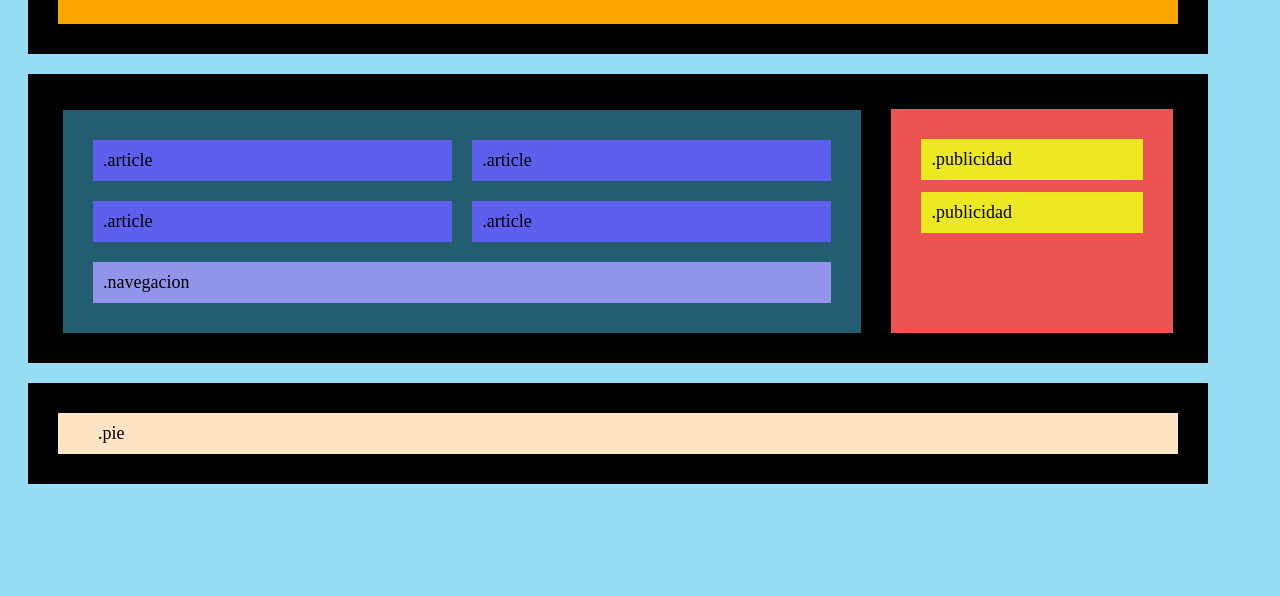
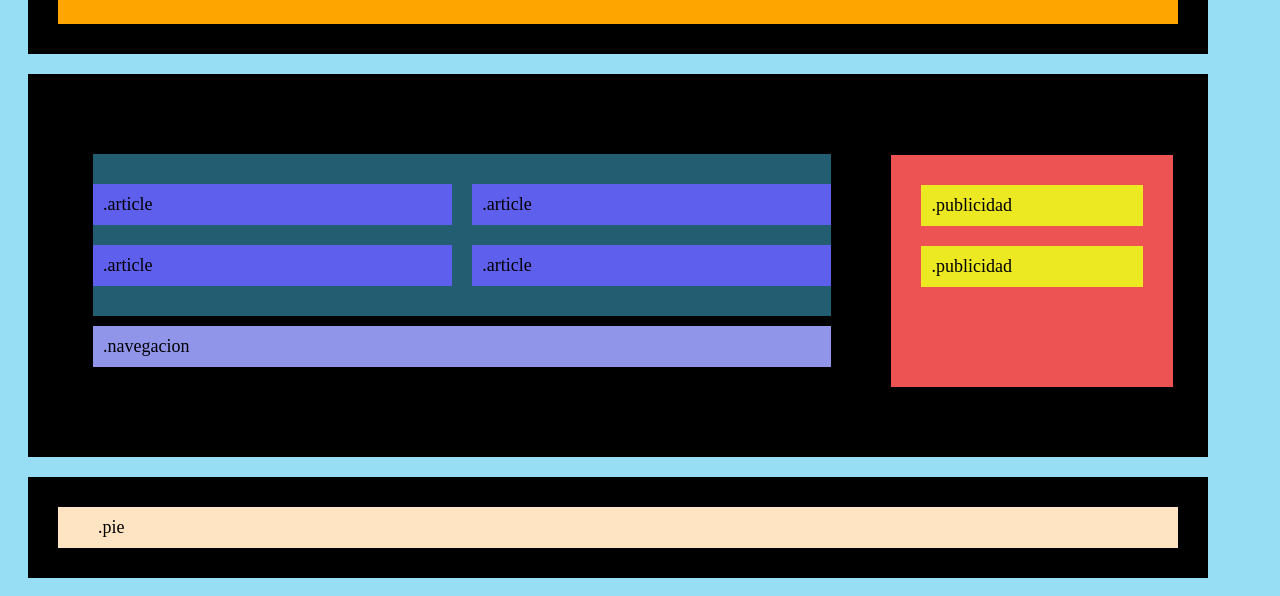
Before and after one commit to hochochochoc/sprint1.1_css_flex, a plain HTML site: page index.html in a window 1280 px wide. Shown: the part 287-883 px from the top of the page. Before the commit the page ends 800 px from the top, so only its background shows below. Drawn offline with Linux system fonts and the light colour scheme.

Commit message:
Update index.html

```diff
--- a/index.html
+++ b/index.html
@@ -29,9 +29,9 @@
         </div>
 
         <div class="container-black middle-section">
-            <div class="container width-100 margin-top-20">
-                <div class="container margin-minus-20 background_cont">
-                    <div class="container-articles margin-minus-20 ">
+            <div class="container">
+                <div class="container margin-articles background-cont">
+                    <div class="container-articles margin-articles ">
                         <div class="container-article-pair margin-left articles-left">
                             <div class="item blue">
                                 <p class="font-small ">.article</p>
@@ -55,8 +55,8 @@
                     </div>
                 </div>
             </div>
-            <div class="container red margin-bottom-20 publicidades">
-                <div class="item margin-bottom-10 yellow">
+            <div class="container red  publicidades">
+                <div class="item margin-publicidad yellow">
                     <p class="font-small">.publicidad</p>
                 </div>
                 <div class="item yellow">
@@ -65,7 +65,7 @@
             </div>
         </div>
 
-        <div class="container-black ">
+        <div class="container-black">
             <div class="item pastel padding-30 margin-20">
                 <p class="font-small">.pie</p>
             </div>
```
